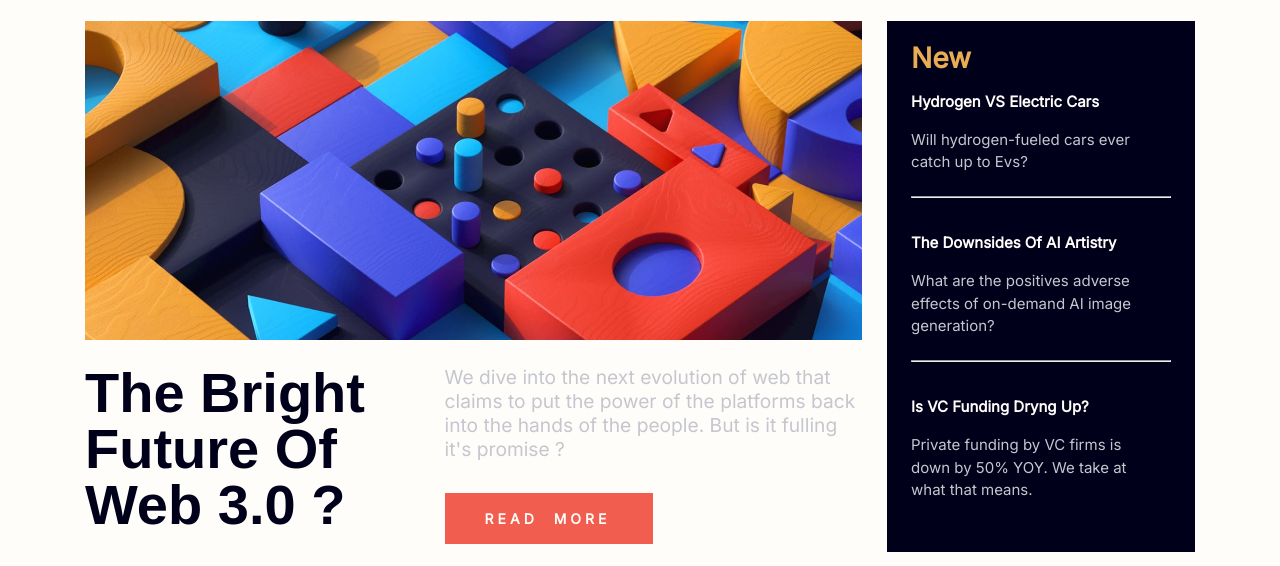
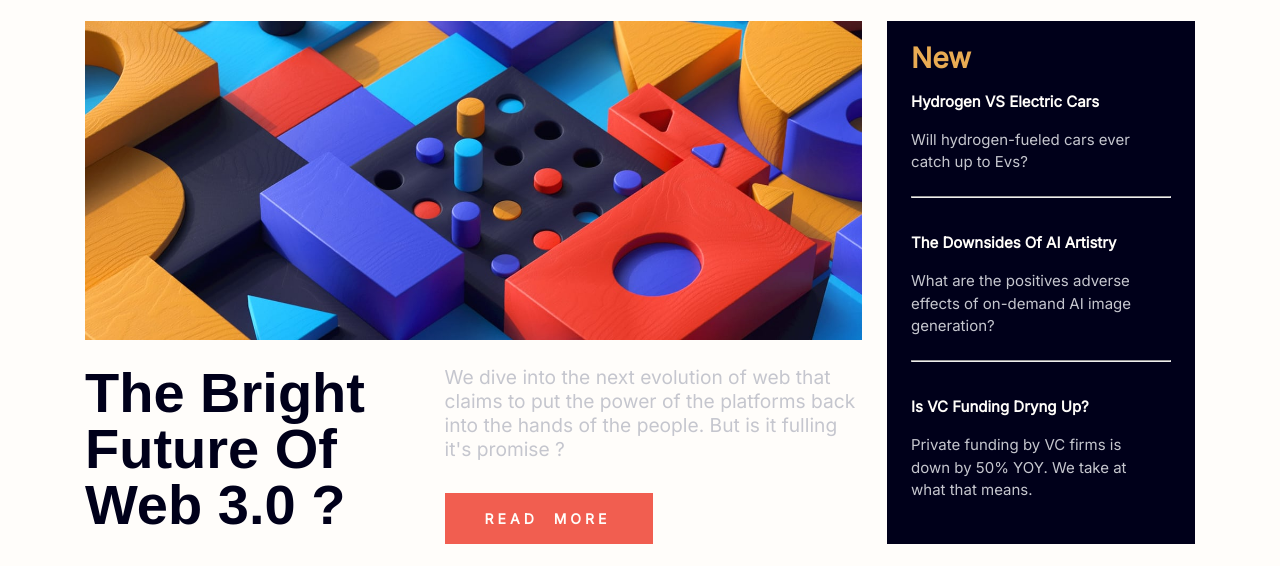
Before and after one commit to Elrey009/News-homepage, a plain HTML site: page index.html in a window 1280 px wide. Shown: the part 155-721 px from the top of the page. Drawn offline with Linux system fonts and the light colour scheme; a script that the page names is missing; files whose address does not match are found by name.

Commit message:
modified style

```diff
--- a/styles/style.css
+++ b/styles/style.css
@@ -81,8 +81,8 @@ a {
 
 .article-card {
   display: grid;
-  grid-template-columns: repeat(auto-fit minmax(4, 1fr));
-  grid-template-rows: repeat(2, 1fr);
+  grid-template-columns: repeat(4, auto-fit);
+  grid-template-rows: repeat(2, auto-fit);
   grid-template-areas:
     "first   first first  side-bar   "
     "second  third  third  side-bar   "
@@ -183,7 +183,7 @@ a {
 .aside {
   grid-area: side-bar;
   background-color: var(--Very-dark-blue);
-  height: 80%;
+  height: 100%;
 }
 
 .a-summary a:hover {
```
